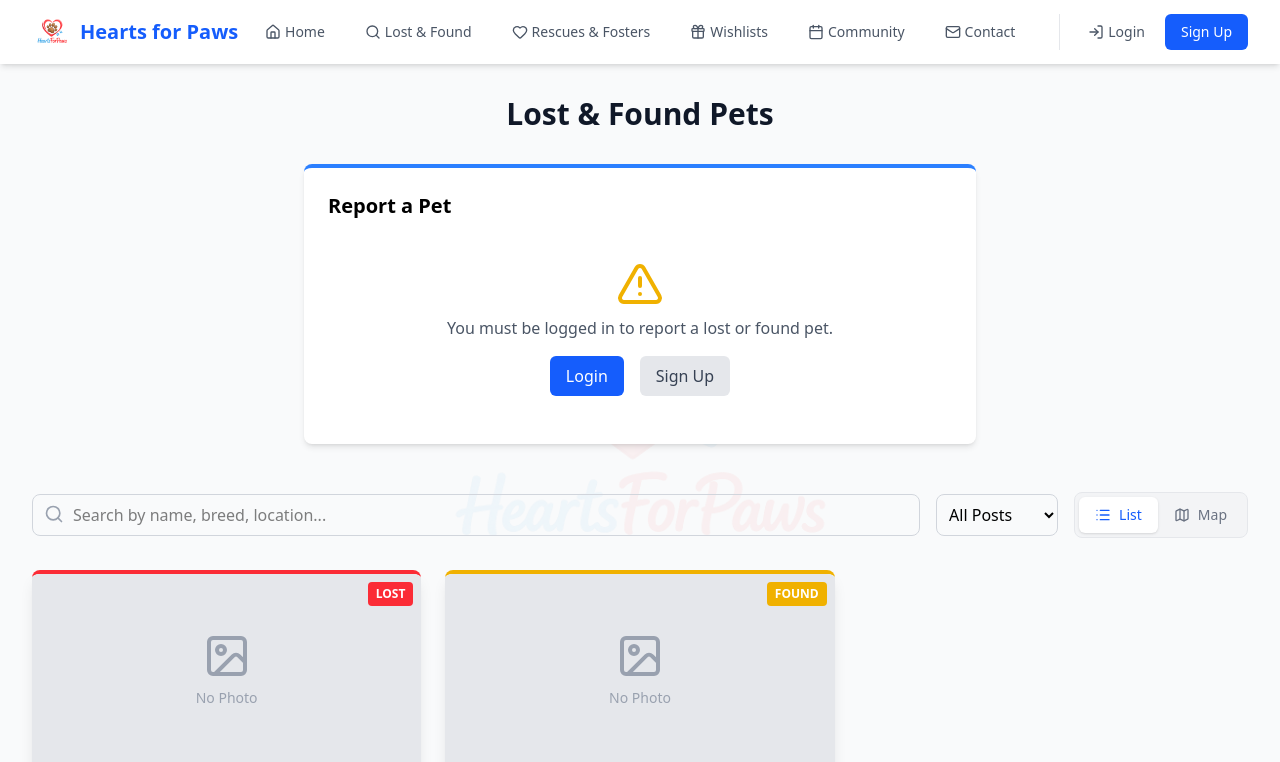
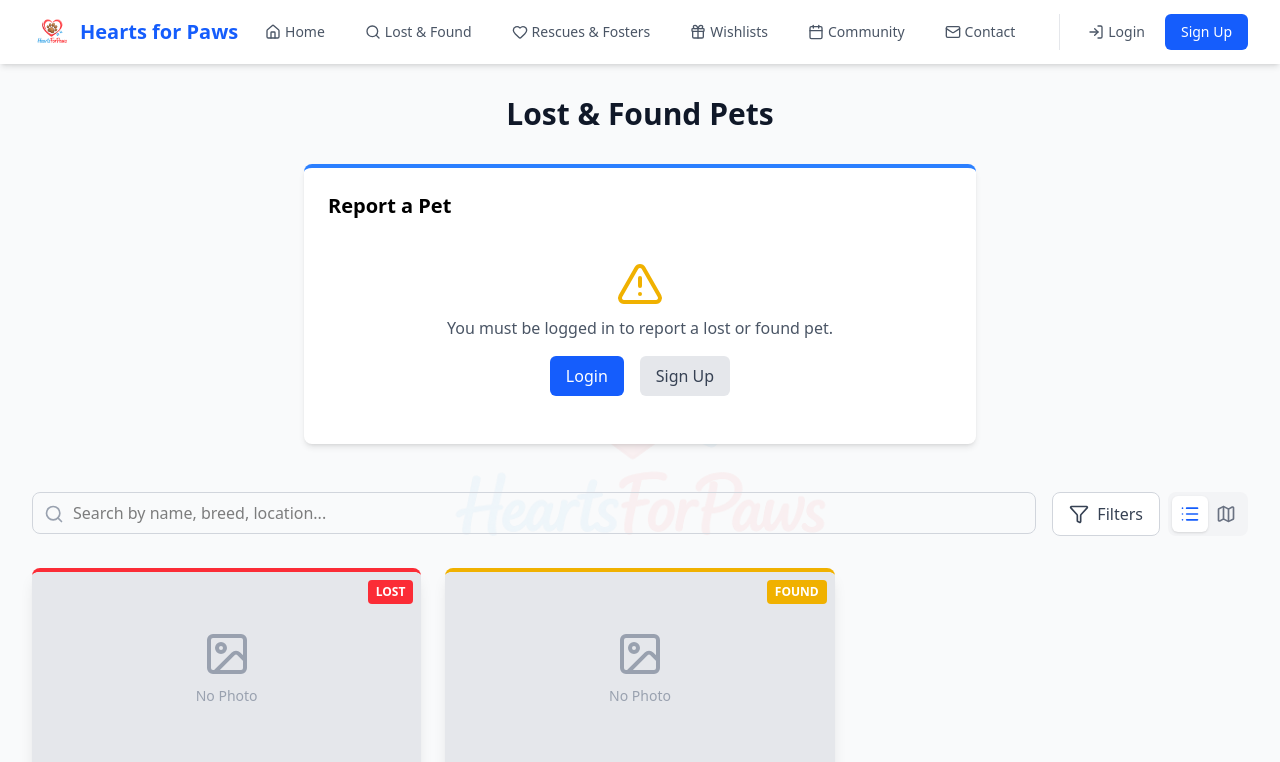
Before and after one commit to itsloops/Hearts-for-Paws, a React (Vite) app: page /lost-and-found in a window 1280 px wide. Shown: the top 762 px of the page. Built offline with nearby package versions, Linux system fonts and the light colour scheme.

Commit message:
Enhance Meetups section with RSVP and attendance count

```diff
--- a/src/context/DataContext.jsx
+++ b/src/context/DataContext.jsx
@@ -189,6 +189,22 @@ export function DataProvider({ children }) {
     setEvents(events.filter(event => event.id !== id));
   };
 
+  const toggleEventAttendance = (eventId, userId) => {
+    setEvents(events.map(event => {
+        if (event.id === eventId) {
+            const attendees = event.attendees || [];
+            const isAttending = attendees.includes(userId);
+            return {
+                ...event,
+                attendees: isAttending
+                    ? attendees.filter(id => id !== userId)
+                    : [...attendees, userId]
+            };
+        }
+        return event;
+    }));
+  };
+
   // --- Rescues & Fosters State ---
   const defaultOrgs = [];
 
@@ -225,6 +241,7 @@ export function DataProvider({ children }) {
     addEvent,
     updateEvent,
     deleteEvent,
+    toggleEventAttendance,
     organizations,
     addOrganization,
     updateOrganization,
--- a/src/pages/CommunityEvents.jsx
+++ b/src/pages/CommunityEvents.jsx
@@ -1,12 +1,12 @@
 import { useState } from 'react';
-import { Calendar, MapPin, Plus, Clock, Tag, Filter, Users, HeartHandshake, Mail } from 'lucide-react';
+import { Calendar, MapPin, Plus, Clock, Tag, Filter, Users, HeartHandshake, Mail, Check, UserPlus } from 'lucide-react';
 import { useAuth } from '../context/AuthContext';
 import { useData } from '../context/DataContext';
 import ImageUpload from '../components/ImageUpload';
 
 export default function CommunityEvents() {
   const { currentUser } = useAuth();
-  const { events, addEvent } = useData();
+  const { events, addEvent, toggleEventAttendance } = useData();
 
   const [activeTab, setActiveTab] = useState('events'); // 'events' or 'meetups'
   const [searchTerm, setSearchTerm] = useState('');
@@ -308,6 +308,13 @@ export default function CommunityEvents() {
                     'bg-purple-100 text-purple-800'}`}>
                   {event.type}
                 </span>
+
+                {activeTab === 'meetups' && (
+                    <div className="flex items-center text-sm text-gray-500 bg-gray-50 px-2 py-1 rounded-full">
+                        <Users size={14} className="mr-1" />
+                        {event.attendees?.length || 0} going
+                    </div>
+                )}
               </div>
 
               <h3 className="text-xl font-bold text-gray-900 mb-2">{event.title}</h3>
@@ -331,19 +338,48 @@ export default function CommunityEvents() {
                 {event.description}
               </p>
 
+              <div className="flex gap-2">
                   {event.contactEmail && (
                     <a
                         href={`mailto:${event.contactEmail}`}
                         target="_blank"
                         rel="noopener noreferrer"
-                    className={`flex items-center justify-center gap-2 w-full py-2 rounded-lg transition-colors border ${
+                        className={`flex-1 flex items-center justify-center gap-2 py-2 rounded-lg transition-colors border ${
                         activeTab === 'events'
                         ? 'border-purple-200 text-purple-700 hover:bg-purple-50'
                         : 'border-pink-200 text-pink-700 hover:bg-pink-50'
                     }`}>
-                    <Mail size={16} /> Contact Organizer
+                        <Mail size={16} /> Contact
                     </a>
                   )}
+
+                  {activeTab === 'meetups' && (
+                      <button
+                        onClick={() => {
+                            if (!currentUser) {
+                                alert("Please login to RSVP");
+                                return;
+                            }
+                            toggleEventAttendance(event.id, currentUser.id);
+                        }}
+                        className={`flex-1 flex items-center justify-center gap-2 py-2 rounded-lg transition-colors font-medium ${
+                            event.attendees?.includes(currentUser?.id)
+                                ? 'bg-green-100 text-green-700 border border-green-200 hover:bg-green-200'
+                                : 'bg-pink-600 text-white hover:bg-pink-700'
+                        }`}
+                      >
+                        {event.attendees?.includes(currentUser?.id) ? (
+                            <>
+                                <Check size={16} /> I'm Going
+                            </>
+                        ) : (
+                            <>
+                                <UserPlus size={16} /> Join
+                            </>
+                        )}
+                      </button>
+                  )}
+              </div>
             </div>
           </div>
         ))}
--- a/src/pages/LostAndFound.jsx
+++ b/src/pages/LostAndFound.jsx
@@ -1,5 +1,5 @@
 import { useState } from 'react';
-import { MapPin, Calendar, CheckCircle, XCircle, AlertTriangle, Image as ImageIcon, Phone, Mail, Search, Map, List } from 'lucide-react';
+import { MapPin, Calendar, CheckCircle, XCircle, AlertTriangle, Image as ImageIcon, Phone, Mail, Search, Map, List, Filter } from 'lucide-react';
 import { useAuth } from '../context/AuthContext';
 import { useData } from '../context/DataContext';
 import { Link } from 'react-router-dom';
@@ -28,17 +28,31 @@ export default function LostAndFound() {
   });
 
   const [searchTerm, setSearchTerm] = useState('');
-  const [filterType, setFilterType] = useState('all');
   const [viewMode, setViewMode] = useState('list'); // 'list' or 'map'
+  const [showFilters, setShowFilters] = useState(false);
+  const [filters, setFilters] = useState({
+    status: 'all',
+    gender: 'all',
+    microchipped: 'all'
+  });
 
   const filteredPosts = posts.filter(post => {
-    const matchesType = filterType === 'all' || post.type === filterType;
     const matchesSearch =
       (post.name?.toLowerCase() || '').includes(searchTerm.toLowerCase()) ||
       (post.breed?.toLowerCase() || '').includes(searchTerm.toLowerCase()) ||
       (post.location?.toLowerCase() || '').includes(searchTerm.toLowerCase()) ||
       (post.description?.toLowerCase() || '').includes(searchTerm.toLowerCase());
-    return matchesType && matchesSearch;
+
+    const matchesStatus = filters.status === 'all'
+        ? true
+        : filters.status === 'active'
+            ? post.status !== 'reunited'
+            : post.status === filters.status;
+
+    const matchesGender = filters.gender === 'all' || post.gender === filters.gender;
+    const matchesMicrochip = filters.microchipped === 'all' || post.microchipped === filters.microchipped;
+
+    return matchesSearch && matchesStatus && matchesGender && matchesMicrochip;
   });
 
   const handleSubmit = (e) => {
@@ -265,8 +279,10 @@ export default function LostAndFound() {
       </div>
 
       {/* Search and Filters */}
-      <div className="mb-8 flex flex-col md:flex-row gap-4 items-center">
-        <div className="flex-1 relative w-full">
+      <div className="mb-8 space-y-4">
+        <div className="flex flex-col md:flex-row gap-4">
+          <div className="relative flex-grow">
+            <Search className="absolute left-3 top-1/2 transform -translate-y-1/2 text-gray-400 w-5 h-5" />
             <input
               type="text"
               placeholder="Search by name, breed, location..."
@@ -274,35 +290,79 @@ export default function LostAndFound() {
               value={searchTerm}
               onChange={(e) => setSearchTerm(e.target.value)}
             />
-            <div className="absolute left-3 top-2.5 text-gray-400">
-                <Search className="w-5 h-5" />
           </div>
-        </div>
-        <select
-            className="p-2 border border-gray-300 rounded-lg focus:ring-2 focus:ring-blue-500"
-            value={filterType}
-            onChange={(e) => setFilterType(e.target.value)}
+          <div className="flex gap-2">
+            <button
+                onClick={() => setShowFilters(!showFilters)}
+                className={`flex items-center gap-2 px-4 py-2 border rounded-lg transition-colors ${showFilters ? 'bg-blue-50 border-blue-200 text-blue-700' : 'bg-white border-gray-300 text-gray-700 hover:bg-gray-50'}`}
             >
-            <option value="all">All Posts</option>
-            <option value="lost">Lost Pets</option>
-            <option value="found">Found Pets</option>
-        </select>
-
-        {/* View Toggle */}
-        <div className="flex bg-gray-100 p-1 rounded-lg border border-gray-200 shrink-0">
+                <Filter size={20} />
+                Filters
+            </button>
+            <div className="flex bg-gray-100 rounded-lg p-1">
                 <button
                 onClick={() => setViewMode('list')}
-                className={`flex items-center px-4 py-2 rounded-md text-sm font-medium transition-all ${viewMode === 'list' ? 'bg-white text-blue-600 shadow-sm' : 'text-gray-500 hover:text-gray-700'}`}
+                className={`p-2 rounded-md transition-all ${viewMode === 'list' ? 'bg-white shadow-sm text-blue-600' : 'text-gray-500 hover:text-gray-700'}`}
+                title="List View"
                 >
-                <List size={16} className="mr-2" /> List
+                <List size={20} />
                 </button>
                 <button
                 onClick={() => setViewMode('map')}
-                className={`flex items-center px-4 py-2 rounded-md text-sm font-medium transition-all ${viewMode === 'map' ? 'bg-white text-blue-600 shadow-sm' : 'text-gray-500 hover:text-gray-700'}`}
+                className={`p-2 rounded-md transition-all ${viewMode === 'map' ? 'bg-white shadow-sm text-blue-600' : 'text-gray-500 hover:text-gray-700'}`}
+                title="Map View"
                 >
-                <Map size={16} className="mr-2" /> Map
+                <Map size={20} />
                 </button>
             </div>
+          </div>
+        </div>
+
+        {/* Filter Panel */}
+        {showFilters && (
+            <div className="bg-white p-4 rounded-lg shadow-sm border border-gray-200 grid grid-cols-1 sm:grid-cols-3 gap-4 animate-in slide-in-from-top-2">
+                <div>
+                    <label className="block text-sm font-medium text-gray-700 mb-1">Status</label>
+                    <select
+                        className="w-full border-gray-300 rounded-md shadow-sm focus:border-blue-500 focus:ring-blue-500 p-2 border"
+                        value={filters.status}
+                        onChange={(e) => setFilters({...filters, status: e.target.value})}
+                    >
+                        <option value="all">All Posts</option>
+                        <option value="active">Active (Lost & Found)</option>
+                        <option value="lost">Lost Only</option>
+                        <option value="found">Found Only</option>
+                        <option value="reunited">Reunited</option>
+                    </select>
+                </div>
+                <div>
+                    <label className="block text-sm font-medium text-gray-700 mb-1">Gender</label>
+                    <select
+                        className="w-full border-gray-300 rounded-md shadow-sm focus:border-blue-500 focus:ring-blue-500 p-2 border"
+                        value={filters.gender}
+                        onChange={(e) => setFilters({...filters, gender: e.target.value})}
+                    >
+                        <option value="all">Any Gender</option>
+                        <option value="male">Male</option>
+                        <option value="female">Female</option>
+                        <option value="unknown">Unknown</option>
+                    </select>
+                </div>
+                <div>
+                    <label className="block text-sm font-medium text-gray-700 mb-1">Microchipped</label>
+                    <select
+                        className="w-full border-gray-300 rounded-md shadow-sm focus:border-blue-500 focus:ring-blue-500 p-2 border"
+                        value={filters.microchipped}
+                        onChange={(e) => setFilters({...filters, microchipped: e.target.value})}
+                    >
+                        <option value="all">Any Status</option>
+                        <option value="yes">Yes</option>
+                        <option value="no">No</option>
+                        <option value="unknown">Unknown</option>
+                    </select>
+                </div>
+            </div>
+        )}
       </div>
 
       {/* Listings */}
```
Lines whose indentation alone changed are shown as unchanged.
